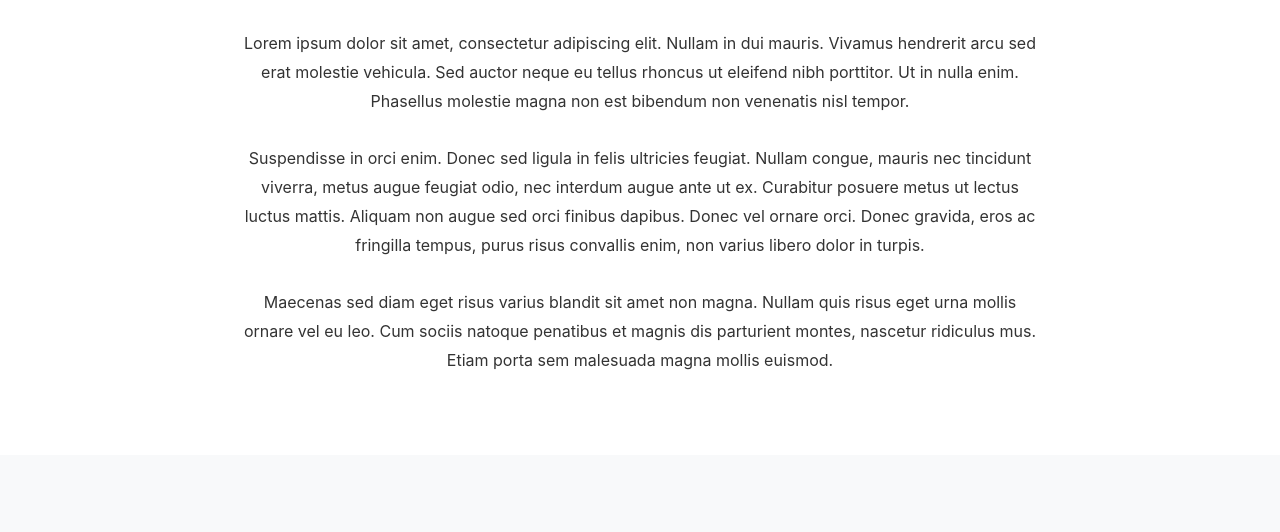
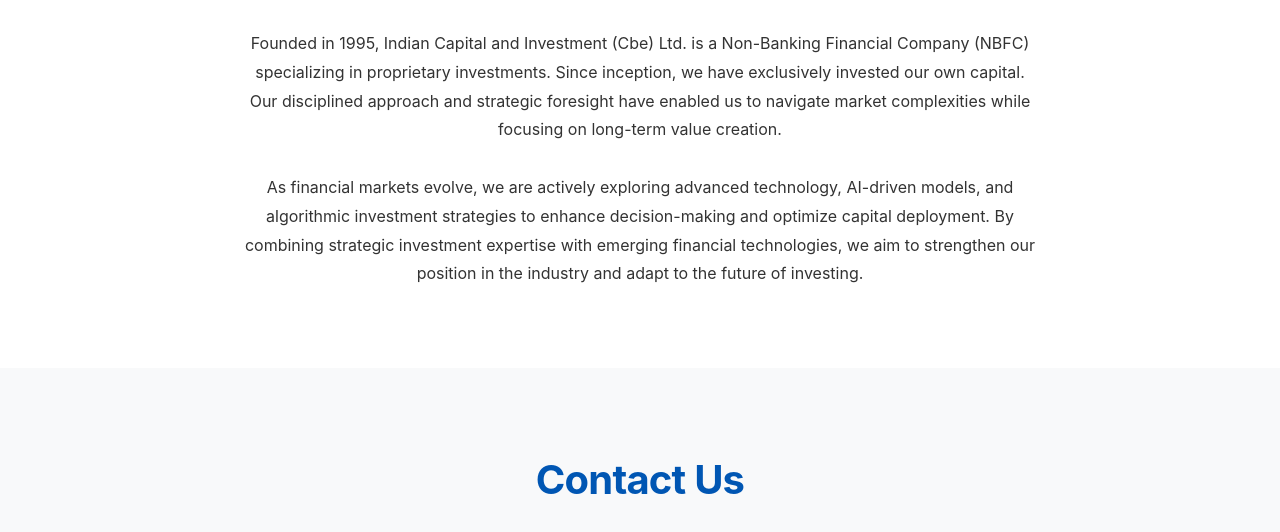
Before and after one commit to indiancapital/indiancapital.github.io, a plain HTML site: page index.html in a window 1280 px wide. Shown: the part 699-1231 px from the top of the page. Drawn offline with Linux system fonts and the light colour scheme.

Commit message:
About Us change

```diff
--- a/index.html
+++ b/index.html
@@ -34,11 +34,9 @@
     <section class="about" id="about">
         <h2>Who We Are</h2>
         <div class="about-content">
-            <p>Lorem ipsum dolor sit amet, consectetur adipiscing elit. Nullam in dui mauris. Vivamus hendrerit arcu sed erat molestie vehicula. Sed auctor neque eu tellus rhoncus ut eleifend nibh porttitor. Ut in nulla enim. Phasellus molestie magna non est bibendum non venenatis nisl tempor.</p>
+            <p>Founded in 1995, Indian Capital and Investment (Cbe) Ltd. is a Non-Banking Financial Company (NBFC) specializing in proprietary investments. Since inception, we have exclusively invested our own capital. Our disciplined approach and strategic foresight have enabled us to navigate market complexities while focusing on long-term value creation.</p>
             <br>
-            <p>Suspendisse in orci enim. Donec sed ligula in felis ultricies feugiat. Nullam congue, mauris nec tincidunt viverra, metus augue feugiat odio, nec interdum augue ante ut ex. Curabitur posuere metus ut lectus luctus mattis. Aliquam non augue sed orci finibus dapibus. Donec vel ornare orci. Donec gravida, eros ac fringilla tempus, purus risus convallis enim, non varius libero dolor in turpis.</p>
-            <br>
-            <p>Maecenas sed diam eget risus varius blandit sit amet non magna. Nullam quis risus eget urna mollis ornare vel eu leo. Cum sociis natoque penatibus et magnis dis parturient montes, nascetur ridiculus mus. Etiam porta sem malesuada magna mollis euismod.</p>
+            <p>As financial markets evolve, we are actively exploring advanced technology, AI-driven models, and algorithmic investment strategies to enhance decision-making and optimize capital deployment. By combining strategic investment expertise with emerging financial technologies, we aim to strengthen our position in the industry and adapt to the future of investing.</p>
         </div>
     </section>
 
```
